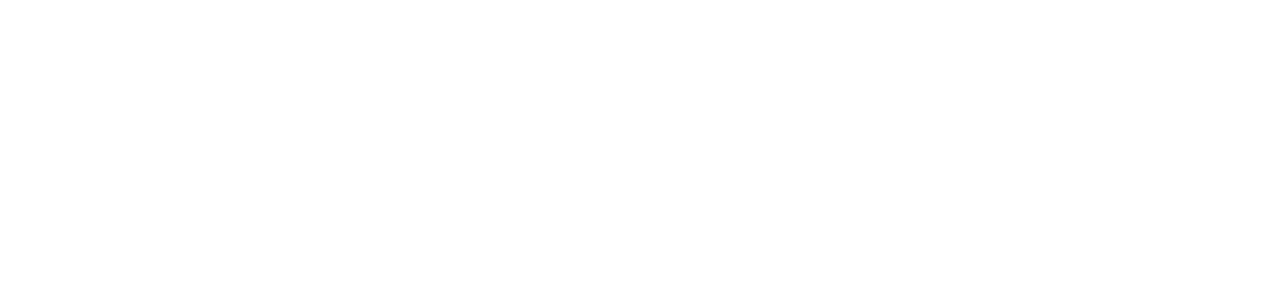
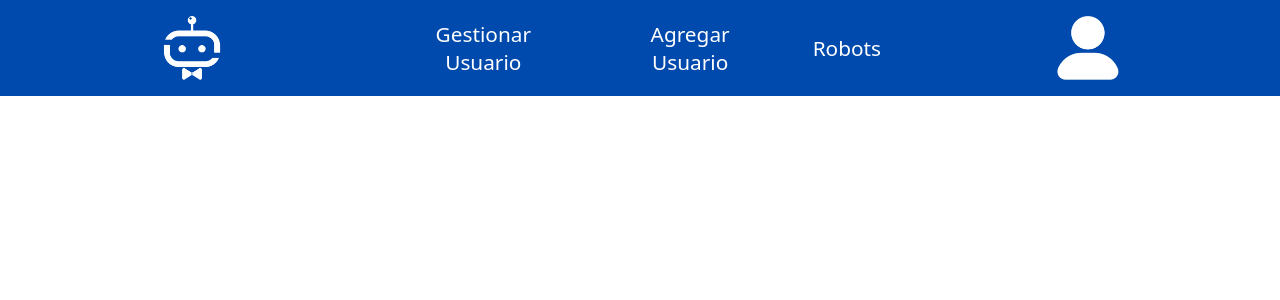
Before and after one commit to jpovalles/SistemaDronesBots, a React (Vite) app: page /administrador in a window 1280 px wide. Before the commit this address had no page. Shown: the top 300 px of the page. Built offline with nearby package versions, Linux system fonts and the light colour scheme.

Commit message:
Layout y navbar admin

```diff
--- a/src/App.jsx
+++ b/src/App.jsx
@@ -6,7 +6,9 @@
 
 import LayoutOperario from "./pages/operario/LayoutOperario";
 import SolicitarServicio from "./pages/operario/SolicitarServicio";
+import GestionUsuarios from "./pages/admin/GestionUsuarios";
 import Pedidos from "./pages/operario/Pedidos";
+import LayoutAdmin from "./pages/admin/LayoutAdmin";
 import './App.css'
 
 function App() {
@@ -14,12 +16,13 @@
   return (
     <>
 
-
         <Routes>
           <Route path="/" element={<Login/>}/>
           <Route path="/operario/" element={<LayoutOperario Opcion={SolicitarServicio}/>}/>
           <Route path="/operario/solicitarServicio" element={<LayoutOperario Opcion={SolicitarServicio}/>}/>
           <Route path="/operario/solicitudes" element={<LayoutOperario Opcion={Pedidos}/>}/>
+          <Route path="/administrador/" element={<LayoutAdmin Opcion={GestionUsuarios}/>}/>
+          <Route path="/administrador/gestionUsuarios" element={<LayoutAdmin Opcion={GestionUsuarios}/>}/>
 
         </Routes>
     </>
--- /dev/null
+++ b/src/pages/admin/GestionUsuarios.jsx
@@ -0,0 +1,7 @@
+import './GestionUsuarios.css';
+
+function GestionUsuarios(){
+
+}
+
+export default GestionUsuarios;
--- /dev/null
+++ b/src/pages/admin/LayoutAdmin.css
@@ -0,0 +1,16 @@
+.content{
+    width: 100%;
+    flex: 1;
+
+    display: flex;
+    flex-direction: column;
+    align-items: center;
+    justify-content: start;
+    margin-top: 1em;
+}
+
+.layout-admin{
+    display: flex;
+    flex-direction: column;
+    height: 100vh;
+}
--- /dev/null
+++ b/src/pages/admin/LayoutAdmin.jsx
@@ -0,0 +1,18 @@
+import React from "react";
+
+import './LayoutAdmin.css';
+
+import NavBarAdmin from "./NavBarAdmin";
+
+function LayoutAdmin({Opcion}){
+    return(
+        <div className="layout-admin">
+            <NavBarAdmin/>
+            <div className="content">
+                <Opcion/>
+            </div>
+        </div>
+    );
+}
+
+export default LayoutAdmin;
--- /dev/null
+++ b/src/pages/admin/NavBarAdmin.css
@@ -0,0 +1,107 @@
+.navbarAdmin{
+    background-color: #004aad;
+    display: flex;
+    justify-content: space-evenly;
+    max-height: 5rem;
+    width: 100%;
+    padding: 0.5rem 0;
+}
+
+.navbarAdmin ul{
+    list-style: none;
+    display: flex;
+    justify-content: space-between;
+    align-items: center;
+    width: 100%;
+    padding: 0;
+    margin: 0;
+}
+
+
+.navbarAdmin img {
+    max-height: 5em;
+    max-width: 10rem;
+    object-fit: contain;
+    margin: 0.5rem 0;
+}
+
+.menuAdmin ul{
+    display: flex;
+    gap: 16px;
+    align-items: center;
+    list-style: none;
+    margin: 0;
+    padding: 0;
+    height: 100%;
+}
+
+.menuAdmin li {
+    text-decoration: none;
+    cursor: pointer;
+    padding: 10px 15px;
+    border-radius: 20px;
+    font-size: 1.3em;
+}
+
+.menuAdmin .active{
+    text-decoration: none;
+    text-align: center;
+    cursor: pointer;
+    padding: 10px 15px;
+    color: #004aad;
+    background-color: white;
+    border-radius: 20px;
+    font-size: 1.2em;
+}
+
+
+.navbarAdmin .perfil{
+    cursor: pointer;
+}
+
+.navbarAdmin nav{
+    flex-basis: 40%;
+}
+
+.user-menu {
+    position: absolute;
+    top: 60px; /* ajusta según tu header */
+    right: 20px;
+    background-color: white;
+    color: black;
+    border: 1px solid #004aad;
+    padding: 10px 15px;
+    border-radius: 20px;
+    z-index: 1000;
+    min-width: 200px;
+
+    text-align: start;
+}
+
+.logout-btn {
+    background-color: #ff4d4d;
+
+    color: white;
+    padding: 10px 15px;
+    border-radius: 8px;
+    border: none;
+    cursor: pointer;
+    text-align: center;
+    font-size: 1em;
+    font-weight: bold;
+    width: 100%;
+}
+
+.link{
+    text-decoration: none;
+}
+
+.active .link{
+    text-decoration: none;
+    color: #004aad;
+    background-color: white;
+}
+
+.optionOp .link{
+    color:white;
+}
--- /dev/null
+++ b/src/pages/admin/NavBarAdmin.jsx
@@ -0,0 +1,65 @@
+import React, { useState } from "react";
+import './NavBarAdmin.css'
+
+import { Link, useMatch, useResolvedPath } from "react-router-dom";
+
+function NavBarAdmin({}){
+
+    const user = {
+        nombreUser: "Sebastian Enriquez",
+        rolUser: "Administrador"
+    }
+    const {nombreUser, rolUser} = user;
+
+    const [mostrarMenu, setMostrarMenu] = useState(false);
+
+    const toggleMenu = () => setMostrarMenu(!mostrarMenu);
+
+    return(
+        <div className="navbarAdmin">
+            <img src="/whiteIcon.png" alt="Logo de JaveBots en color blanco">
+            </img>
+
+            <nav className="menuAdmin">
+                <ul>
+                    <CustomLink to="/administrador/gestionUsuarios">
+                        Gestionar Usuario
+                    </CustomLink>
+                    <CustomLink to="/operario/solicitudes">
+                        Agregar Usuario
+                    </CustomLink>
+                    <CustomLink to="/operario/robots">
+                        Robots
+                    </CustomLink>
+                </ul>
+            </nav>
+
+            <img src="/userIcon.png" alt="Icono del usuario actual" className="perfil" onClick={toggleMenu}/>
+            {mostrarMenu && (
+                <div className="user-menu">
+                    <p><strong>Nombre: </strong>{nombreUser}</p>
+                    <p><strong>Rol: </strong> {rolUser}</p>
+                    <p className="user-menu-separator">
+                        <hr/>
+                    </p>
+                    <button className="logout-btn">Cerrar sesión</button>
+                </div>
+            )}
+        </div>
+    );
+}
+
+function CustomLink({to, children, ...props}){
+    const resolvedPath = useResolvedPath(to);
+    const isActive = useMatch({ path: resolvedPath.pathname, end: true });
+
+    return (
+        <li className={isActive ? "active" : "optionOp"}>
+            <Link to={to} {...props} className="link">
+                {children}
+            </Link>
+        </li>
+    );
+}
+
+export default NavBarAdmin;
```
Also changed, not shown: src/pages/admin/GestionUsuarios.css (added).
